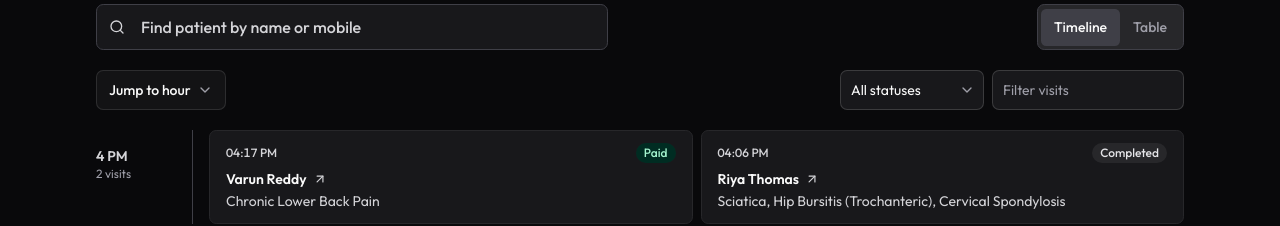
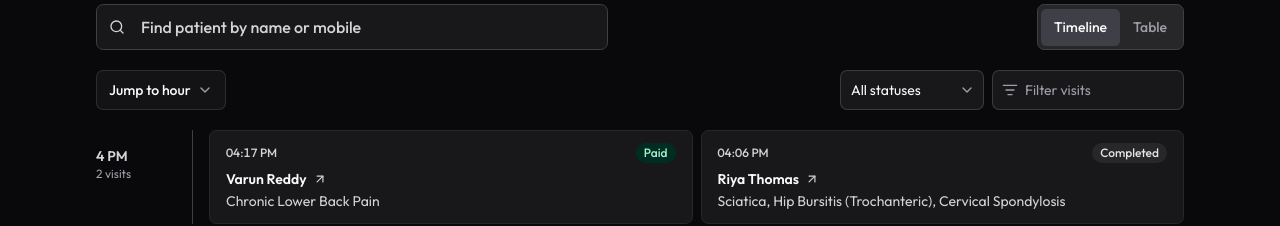
Before and after one commit to omsrivastava512/clinic-demo, a React (Vite) app: page /clinic in a window 1280 px wide. Shown: the part 181-407 px from the top of the page. Built offline with nearby package versions, Linux system fonts and the light colour scheme.

Commit message:
Add a filter icon to the clinic visit search

```diff
--- a/src/pages/clinic.tsx
+++ b/src/pages/clinic.tsx
@@ -1,6 +1,6 @@
 import { Link, useLocation, useSearchParams } from "react-router-dom";
 import { useRef, useState } from "react";
-import { ArrowLeft } from "lucide-react";
+import { ArrowLeft, ListFilter } from "lucide-react";
 import { Button } from "@/components/ui/button";
 import { Input } from "@/components/ui/input";
 import { Select, SelectContent, SelectItem, SelectTrigger, SelectValue } from "@/components/ui/select";
@@ -78,15 +78,18 @@ const Clinic = () => {
                         <SelectItem value="Paid">Paid</SelectItem>
                     </SelectContent>
                 </Select>
+                <div className="relative min-w-0 flex-1 sm:w-48 sm:flex-none">
+                    <ListFilter aria-hidden="true" className="pointer-events-none absolute top-1/2 left-2.5 size-4 -translate-y-1/2 text-zinc-500 max-[360px]:left-1 max-[360px]:size-3 dark:text-zinc-400" />
                     <Input
                         ref={visitFilterRef}
                         type="search"
                         aria-label="Filter visits by patient name or complaint"
                         placeholder="Filter visits"
-                    className="h-10 flex-1 bg-white px-1.5 max-[360px]:placeholder:text-xs sm:w-48 sm:flex-none sm:px-2.5 dark:bg-zinc-900"
+                        className="h-10 bg-white pr-2.5 pl-8 max-[360px]:pr-1 max-[360px]:pl-4.5 max-[360px]:placeholder:text-xs dark:bg-zinc-900"
                         value={visitQuery}
                         onChange={event => updateVisitFilters(event.target.value, status)}
                     />
+                </div>
                 {hasFilters && <div className="basis-full md:hidden">{clearFilters}</div>}
             </div>
         </>
```
Lines whose indentation alone changed are shown as unchanged.
